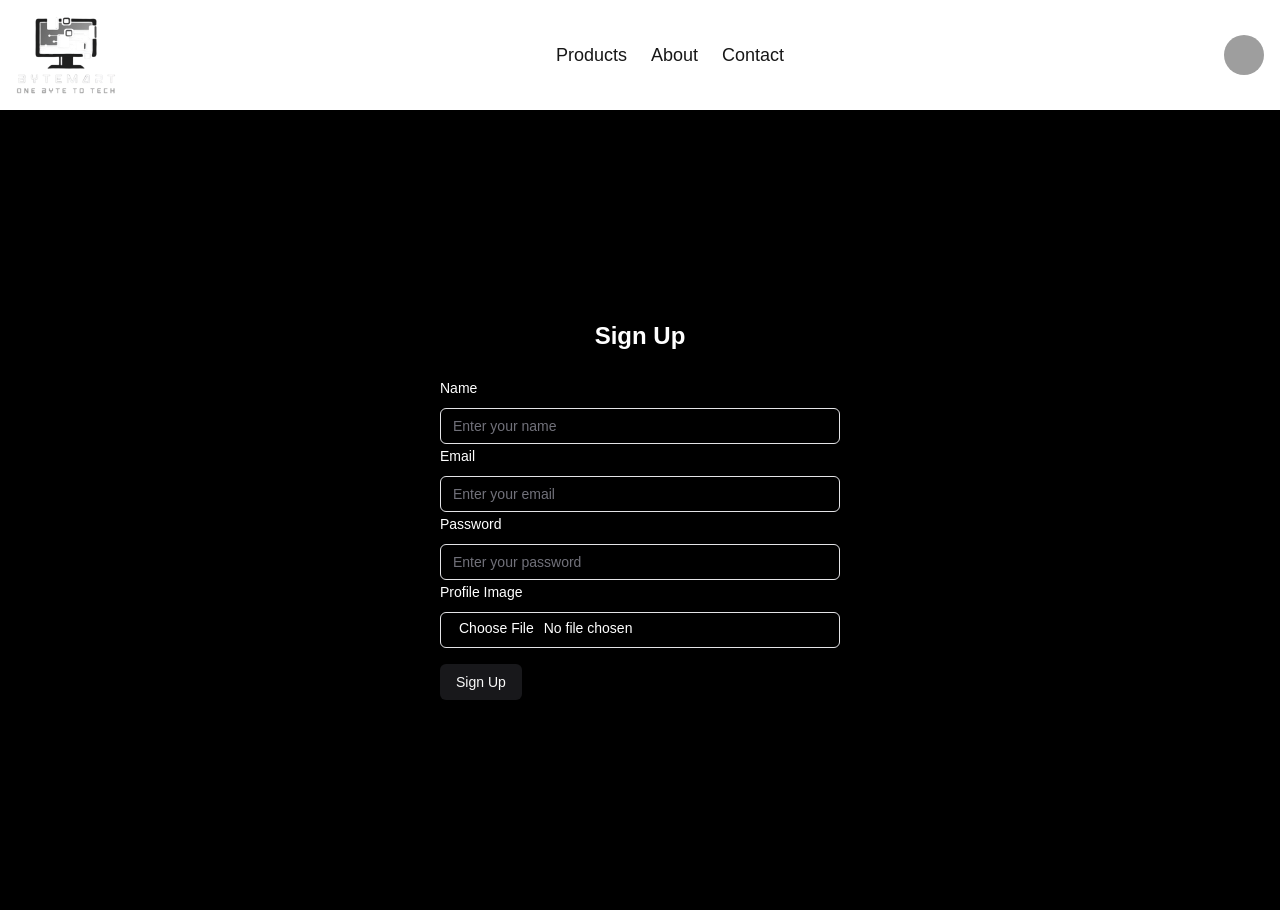
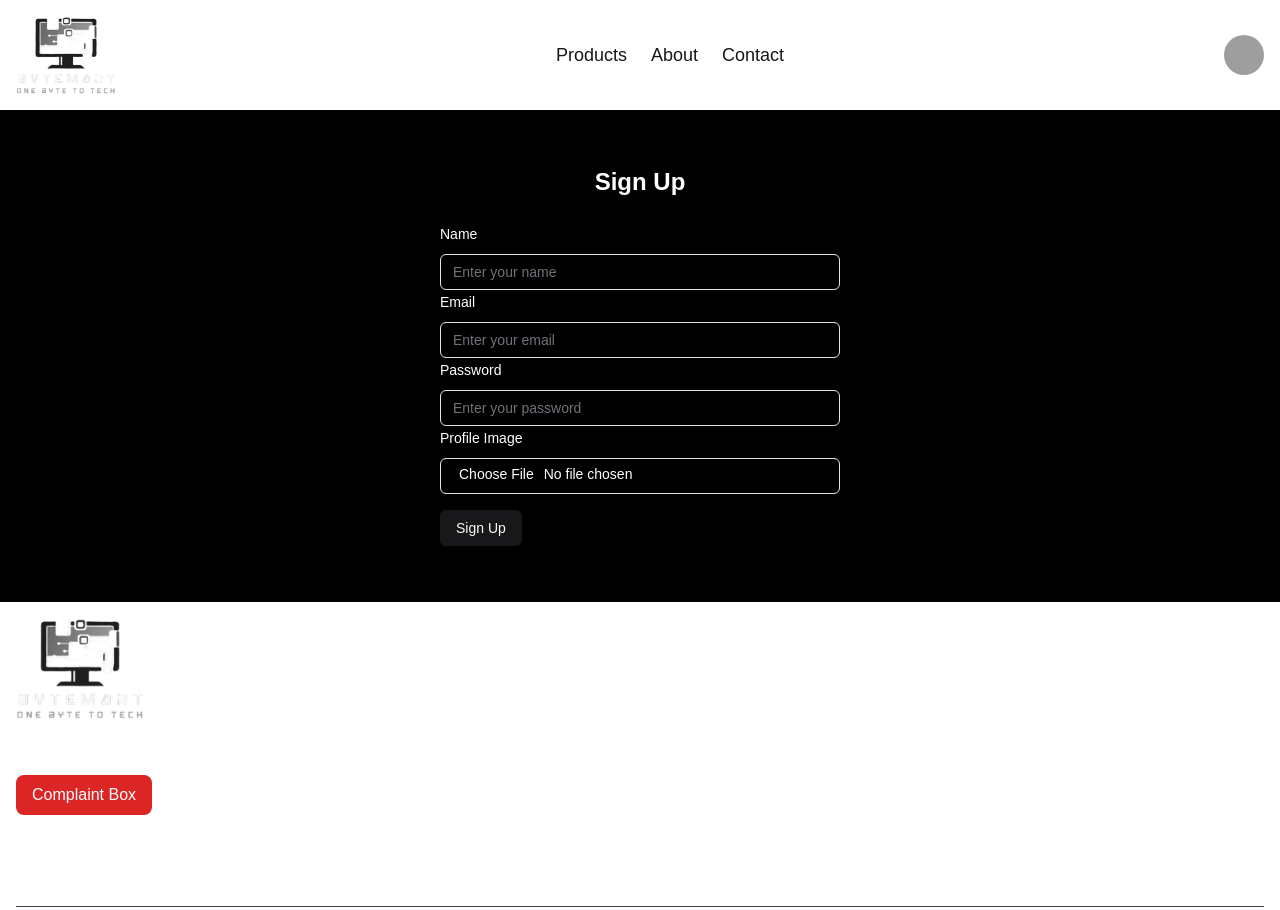
Before and after one commit to Md-Rashedul-Islam-Rajib/bytemart, a Next.js app: page /sign-up in a window 1280 px wide. Shown: the top 910 px of the page. Built offline with nearby package versions, Linux system fonts and the light colour scheme; grey boxes are pictures that could not be loaded.

Commit message:
footer adjusted

```diff
--- a/src/app/sign-up/page.tsx
+++ b/src/app/sign-up/page.tsx
@@ -16,9 +16,7 @@ import { useForm } from "react-hook-form";
 import { Button } from "@/components/ui/button";
 
 const signUpSchema = z.object({
-  name: z.string().min(3, {
-    required_error: "Name is required",
-    invalid_type_error: "Name must be 3 or more characters long",
+  name: z.string().min(3, {message: "Name must be 3 or more characters long",
   }),
   email: z.string().email({ message: "Invalid email address" }),
   password: z
@@ -48,7 +46,7 @@ const SignUp = () => {
   };
 
   return (
-    <div className="flex bg-black text-white justify-center items-center h-screen">
+    <div className="flex bg-black text-white justify-center items-center py-8">
       <Form {...form}>
         <form
           onSubmit={form.handleSubmit(onSubmit)}
--- a/src/components/myComponents/Footer.tsx
+++ b/src/components/myComponents/Footer.tsx
@@ -7,7 +7,7 @@ import logo from "../../assets/logo.png"
 
 const Footer = () => {
   return (
-    <footer className="text-white">
+    <footer className="text-white pt-4">
       <div className="container mx-auto px-4">
         <div className="flex flex-col md:flex-row justify-between">
           {/* Left Section */}
```
Also changed, not shown: src/components/myComponents/HideNavFoot.tsx (added).
